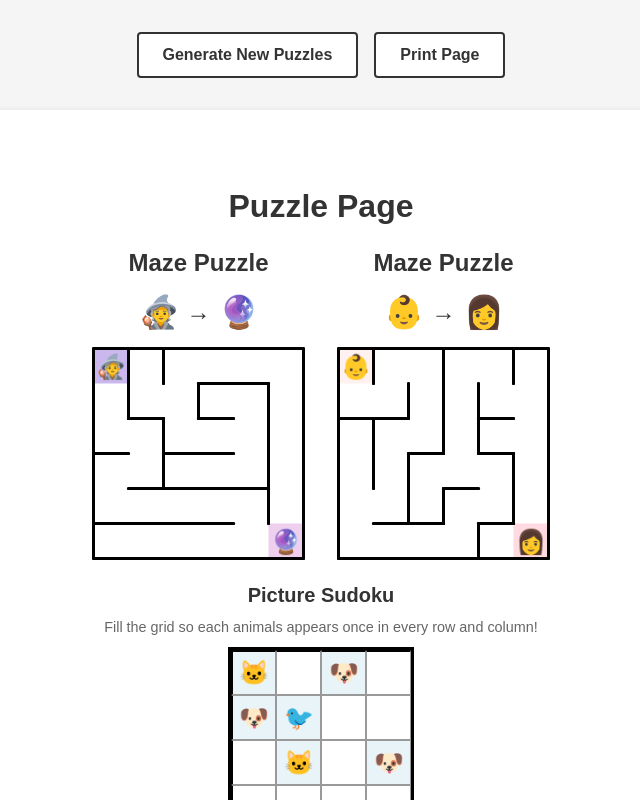
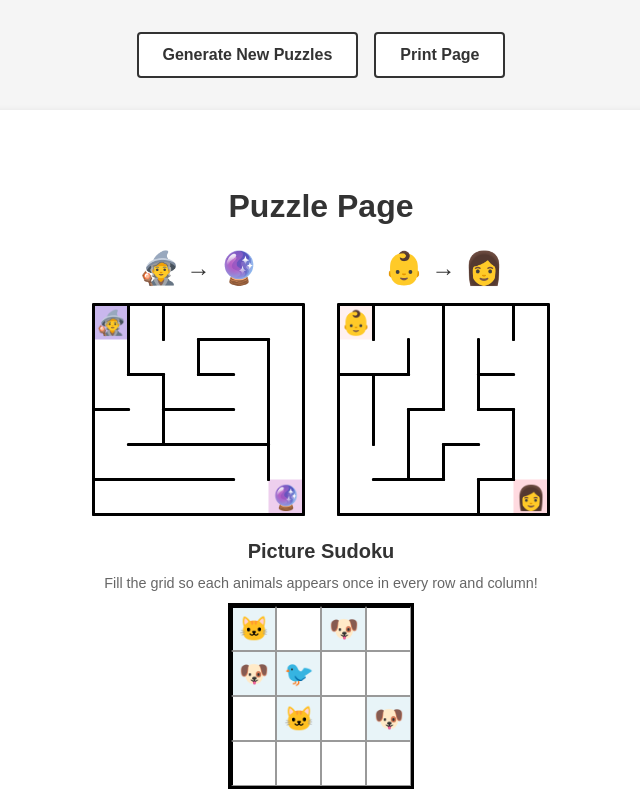
Before and after one commit to dslh/puzzle-page, a React (Vite) app: page / in a window 1280 px wide. Shown: the top 800 px of the page, without its empty margins (319-959 px from the left). Built offline with nearby package versions, Linux system fonts and the light colour scheme; a web font is replaced by a local one.

Commit message:
Remove Maze title

```diff
--- a/src/components/puzzles/Maze.tsx
+++ b/src/components/puzzles/Maze.tsx
@@ -66,7 +66,6 @@ export default function Maze({ width = 6, height = 6, seed = 0 }: MazeProps) {
 
   return (
     <div className={styles.mazeContainer}>
-      <h2 className={styles.mazeTitle}>Maze Puzzle</h2>
       <div className={styles.mazeGoal}>
         <span className={styles.emoji}>{theme.start}</span>
         <span className={styles.arrow}>→</span>
```
